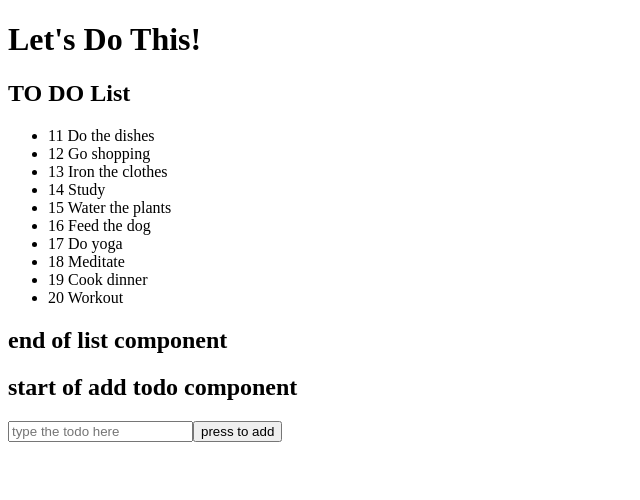
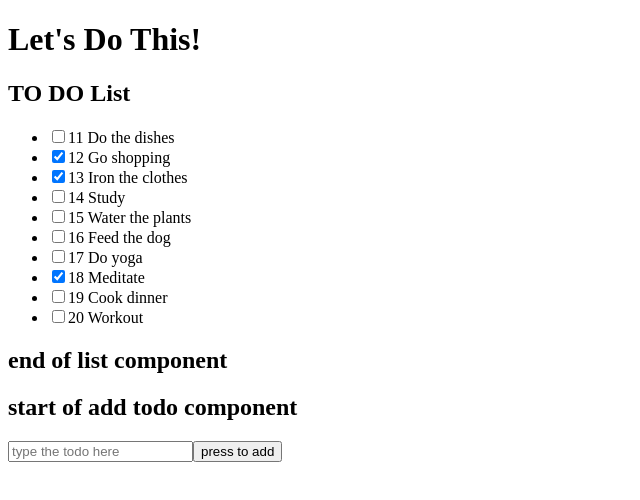
Before and after one commit to Noncsi/ToDo-App-In-Angular, an Angular app: page / in a window 1280 px wide. Shown: the top 500 px of the page, without its empty margins (0-640 px from the left). Built offline with nearby package versions, Linux system fonts and the light colour scheme.

Commit message:
feature added: you can mark a todo as completed

```diff
--- a/src/app/list/list.component.html
+++ b/src/app/list/list.component.html
@@ -1,8 +1,12 @@
 <h2>TO DO List</h2>
 <ul>
     <li *ngFor = "let todo of todos">
-        <span>{{todo.id}}</span> {{todo.name}}
+        <input  type="checkbox"
+                [checked]="todo.isDone"
+                [(ngModel)]="todo.isDone"/>
+        <label>{{todo.id}} {{todo.name}}</label>
     </li>
 </ul>
+
 <h2>end of list component</h2>
 <app-add-todo></app-add-todo>
--- a/src/app/todos.ts
+++ b/src/app/todos.ts
@@ -1,14 +1,14 @@
 import { ToDo } from './todo';
 
 export const TODOS: ToDo[] = [
-  { id: 11, name: 'Do the dishes', isDone: true },
+  { id: 11, name: 'Do the dishes', isDone: false },
   { id: 12, name: 'Go shopping', isDone: true },
   { id: 13, name: 'Iron the clothes', isDone: true },
-  { id: 14, name: 'Study', isDone: true },
+  { id: 14, name: 'Study', isDone: false },
   { id: 15, name: 'Water the plants', isDone: false },
   { id: 16, name: 'Feed the dog', isDone: false },
   { id: 17, name: 'Do yoga', isDone: false },
-  { id: 18, name: 'Meditate', isDone: false },
+  { id: 18, name: 'Meditate', isDone: true },
   { id: 19, name: 'Cook dinner', isDone: false },
   { id: 20, name: 'Workout', isDone: false }
 ];
```
